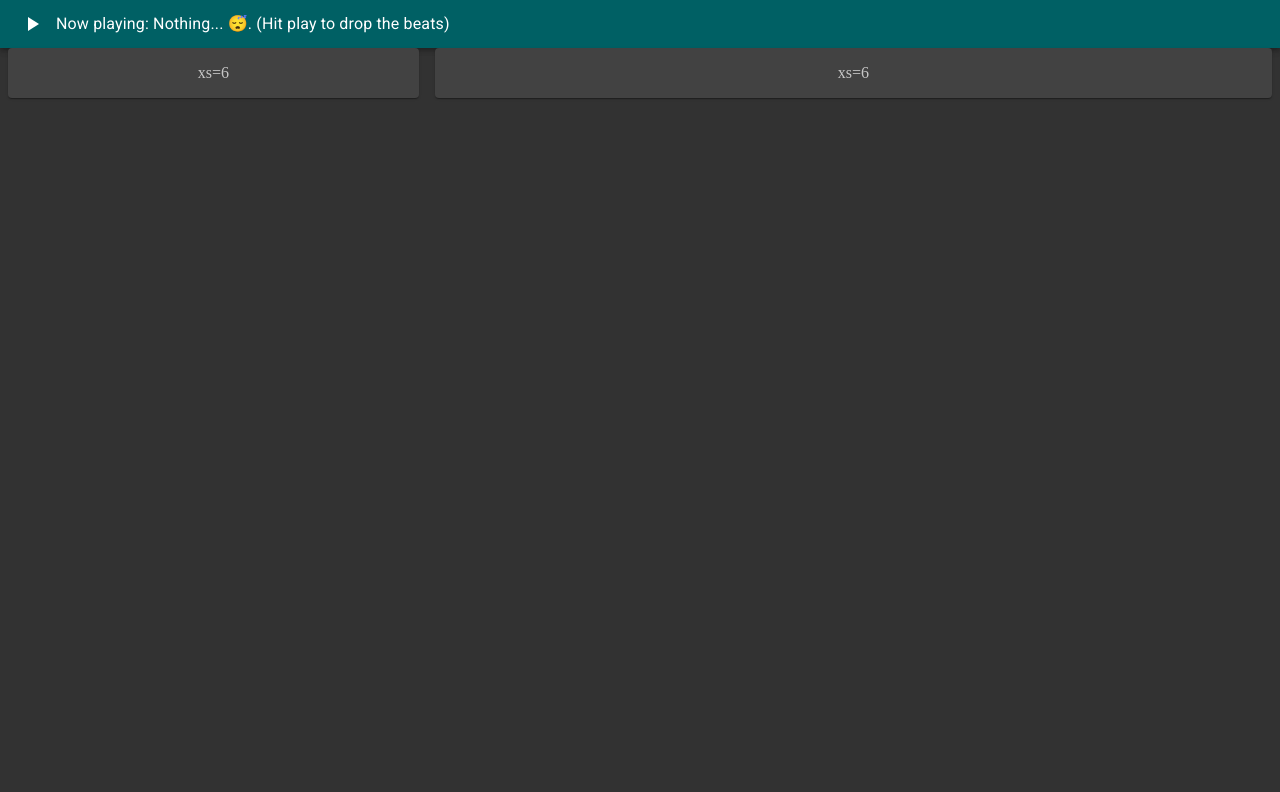
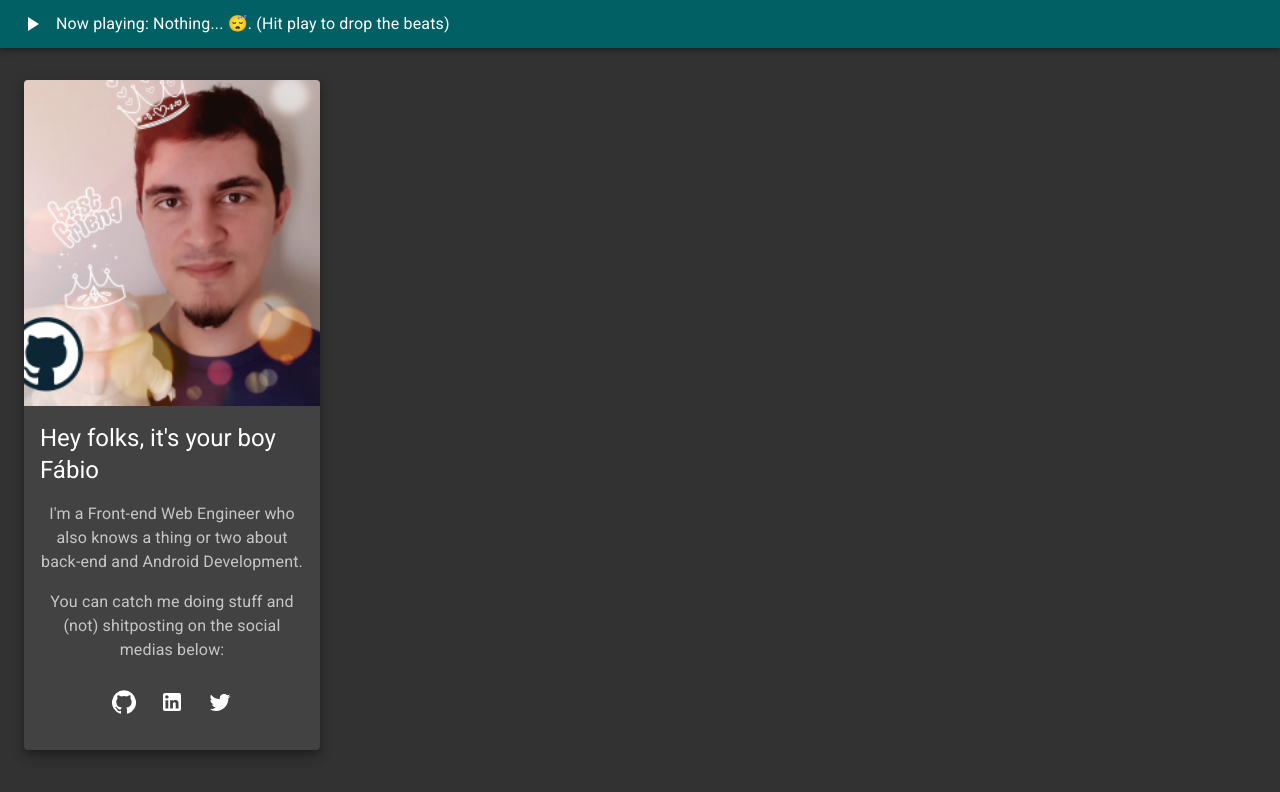
Before and after one commit to Chagall/personal-webiste, a React (Create React App) app: page / in a window 1280 px wide. Shown: the top 792 px of the page. Built offline with nearby package versions, Linux system fonts and the light colour scheme.

Commit message:
Changed the main page to accomodate the new MyInfo Component.

```diff
--- a/src/components/Page.js
+++ b/src/components/Page.js
@@ -1,30 +1,32 @@
 import React from "react";
 import Grid from "@material-ui/core/Grid";
-import Paper from "@material-ui/core/Paper";
 import { makeStyles } from "@material-ui/core/styles";
+import MyInfo from "./MyInfo";
 
 const useStyles = makeStyles((theme) => ({
-  root: {
-    flexGrow: 1,
-  },
   paper: {
     padding: theme.spacing(2),
     textAlign: "center",
     color: theme.palette.text.secondary,
   },
+  grid: {
+    marginTop: theme.spacing(4),
+    marginBottom: theme.spacing(4),
+    marginLeft: theme.spacing(2),
+    marginRight: theme.spacing(2),
+  },
 }));
 
 export default function Page() {
-  const classes = useStyles();
+  const styles = useStyles();
 
   return (
-    <div>
-      <Grid container direction="row" spacing={2}>
-        <Grid item xs={4}>
-          <Paper className={classes.paper}>xs=6</Paper>
+    <div className={styles.grid}>
+      <Grid container direction="row" spacing={2} wrap="wrap">
+        <Grid item xs={12} sm={3}>
+          <MyInfo />
         </Grid>
-        <Grid item xs={8}>
-          <Paper className={classes.paper}>xs=6</Paper>
+        <Grid item xs={12} sm={9}>
         </Grid>
       </Grid>
     </div>
```
